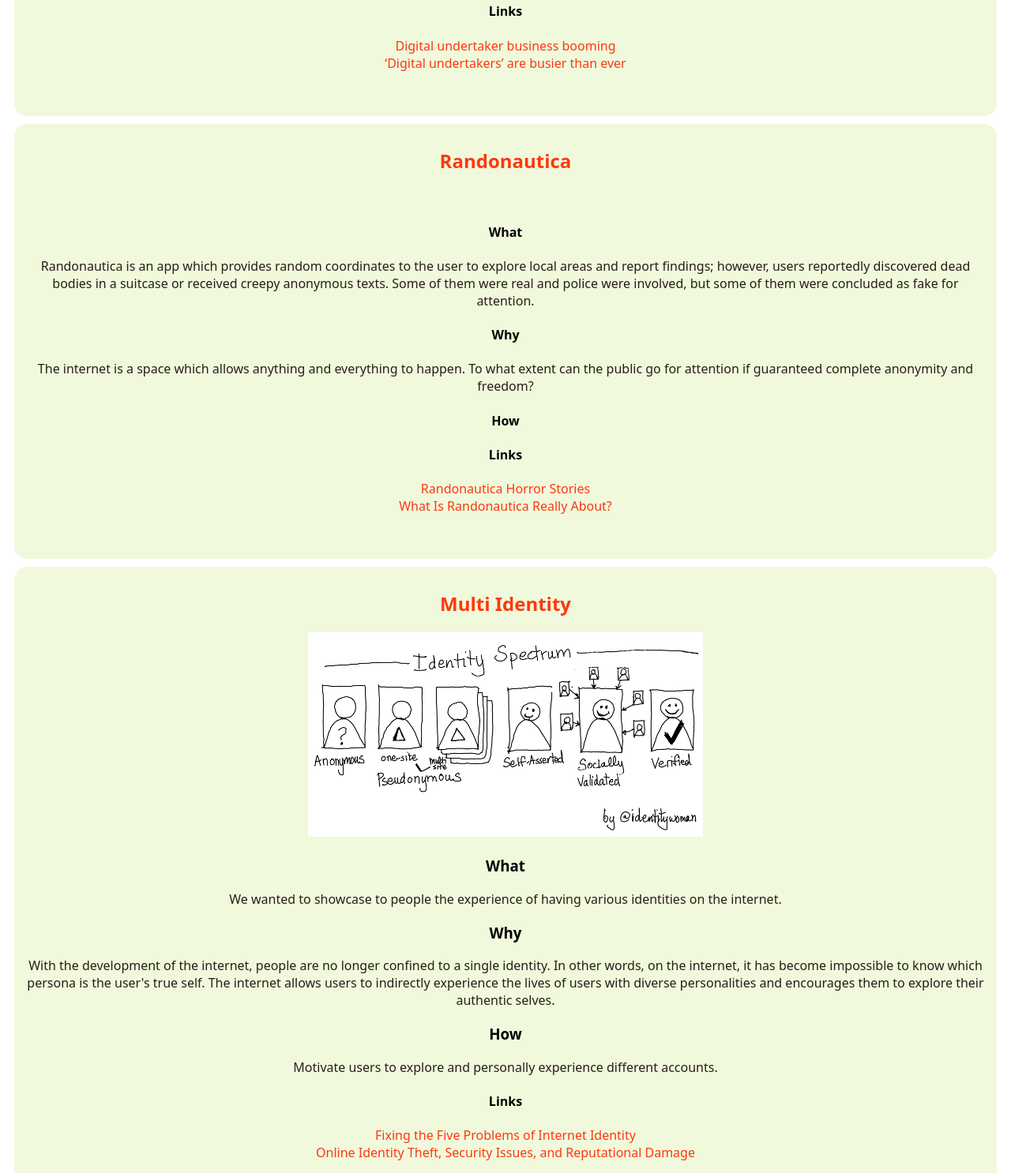
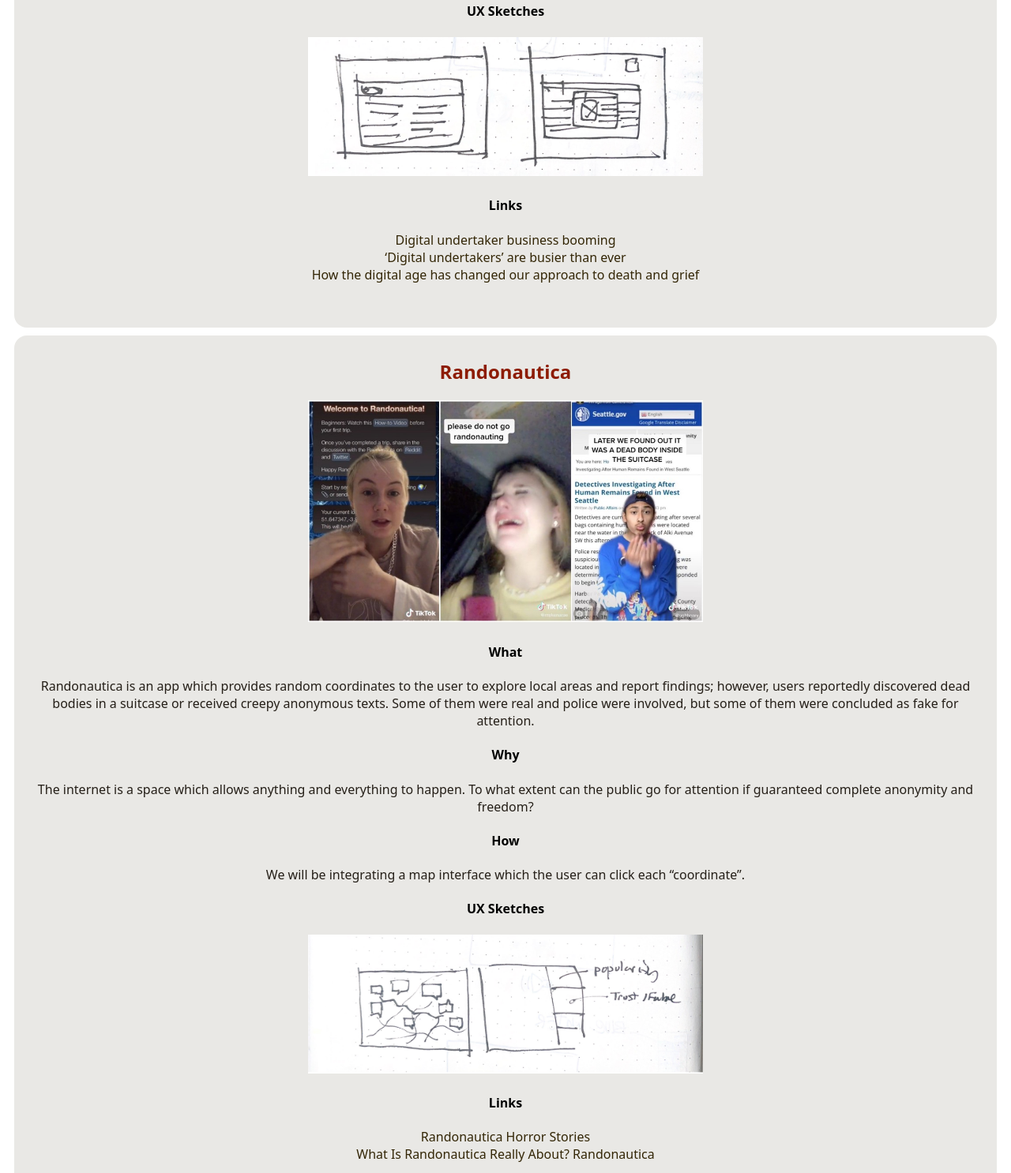
Before and after one commit to krisleedrachen/3_proposals, a plain HTML site: page index.html in a window 1280 px wide. Shown: the part 794-2280 px from the top of the page at 79% size. Drawn offline with Linux system fonts and the light colour scheme.

Commit message:
Final Touch
Final Touch

```diff
--- a/index.html
+++ b/index.html
@@ -31,6 +31,9 @@
         entirely erasing everything and letting go.
       </p>
 
+      <h4 class="titles">UX Sketches</h4>
+      <img src="img/undertaker.png" width="500px" />
+
       <h4 class="titles">Links</h4>
       <p class="paragraph_deco">
         <a href="https://www.koreatimes.co.kr/www/tech/2023/03/129_232783.html"
@@ -41,12 +44,17 @@
           href="https://koreajoongangdaily.joins.com/2020/04/05/industry/Digital-undertakers-are-busier-than-ever/3075699.html"
           >‘Digital undertakers’ are busier than ever
         </a>
+        <br />
+        <a
+          href="https://theconversation.com/how-the-digital-age-has-changed-our-approach-to-death-and-grief-38207#:~:text=Online%2C%20they%20can%20find%20emotional%20and%20practical%20support%20from%20one%20other.&text=After%20death%2C%20social%20media%20enable,others%20about%20dying%20and%20mourning"
+          >How the digital age has changed our approach to death and grief
+        </a>
       </p>
     </div>
 
     <div class="bodies">
       <h2>Randonautica</h2>
-      <img src="" />
+      <img src="img/rendonautic.jpeg" width="500px" />
       <h4 class="titles">What</h4>
       <p class="paragraph_deco">
         Randonautica is an app which provides random coordinates to the user to
@@ -64,7 +72,13 @@
       </p>
 
       <h4 class="titles">How</h4>
-      <p class="paragraph_deco"></p>
+      <p class="paragraph_deco">
+        We will be integrating a map interface which the user can click each
+        “coordinate”.
+      </p>
+
+      <h4 class="titles">UX Sketches</h4>
+      <img src="img/rendo.png" width="500px" />
 
       <h4 class="titles">Links</h4>
       <p class="paragraph_deco">
@@ -75,6 +89,10 @@
         <br />
         <a href="https://www.nytimes.com/2020/07/31/style/randonautica-app.html"
           >What Is Randonautica Really About?</a
+        >
+        <a
+          href="https://www.randonautica.com/randonauting-101#:~:text=Blind%20Spots,of%20consciousness%20with%20observable%20reality"
+          >Randonautica</a
         >
       </p>
     </div>
@@ -98,8 +116,12 @@
       </p>
       <h3 class="titles">How</h3>
       <p class="paragraph_deco">
-        Motivate users to explore and personally experience different accounts.
+        Motivate users to explore and personally experience different
+        identities.
       </p>
+
+      <h4 class="titles">UX Sketches</h4>
+      <img src="img/profile.png" width="500px" />
 
       <h4 class="titles">Links</h4>
       <p class="paragraph_deco">
@@ -112,6 +134,11 @@
           href="https://www.pewresearch.org/internet/2013/09/05/part-5-online-identity-theft-security-issues-and-reputational-damage/"
           >Online Identity Theft, Security Issues, and Reputational Damage</a
         >
+        <br />
+        <a
+          href="https://medium.com/coinscapture/digital-identity-in-the-metaverse-f6f8f48dbc30"
+          >Digital Identity In The Metaverse
+        </a>
       </p>
     </div>
   </body>
--- a/style.css
+++ b/style.css
@@ -3,16 +3,17 @@
     Oxygen, Ubuntu, Cantarell, "Open Sans", "Helvetica Neue", sans-serif;
   text-decoration: none;
 
-  color: rgb(252, 57, 14);
+  color: rgb(141, 28, 3);
 }
 
 h1 {
   text-align: center;
+  color: rgb(255, 94, 0);
 }
 
 .bodies {
   text-align: center;
-  background-color: rgb(241, 249, 220);
+  background-color: rgba(218, 217, 212, 0.6);
   border-radius: 16px;
   padding: 10px 10px 40px 10px;
   margin: 10px;
@@ -23,3 +24,7 @@
 .paragraph_deco {
   color: rgb(37, 31, 24);
 }
+
+a {
+  color: rgb(51, 38, 6);
+}
```
Also changed, not shown: img/profile.png (added), img/rendo.png (added), img/rendonautic.jpeg (added), img/undertaker.png (added), 1 other file.
